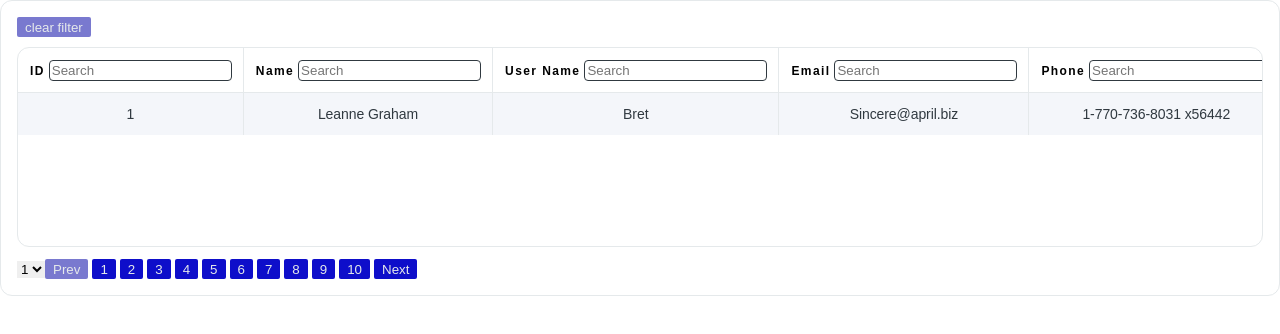
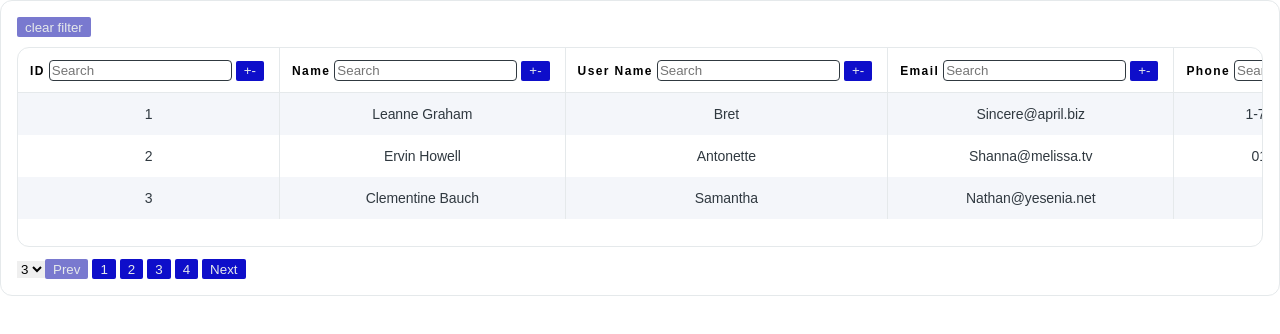
Before and after one commit to NurmatAbdullakh/table-ts, a React (Vite) app: page / in a window 1280 px wide. Shown: the top 334 px of the page. Built offline with nearby package versions, Linux system fonts and the light colour scheme.

Commit message:
fead : add sorting for all Columns

```diff
--- a/src/App.tsx
+++ b/src/App.tsx
@@ -19,7 +19,10 @@ export const App = () => {
     clearFilter,
     getInputValue,
     filterDataByFilterValue,
-    isClearButtonDisabled
+    isClearButtonDisabled,
+    onSortBtnClick,
+    sortConfig,
+    sortData
   } = useAppProps()
 
   const {
@@ -65,6 +68,18 @@ export const App = () => {
                           }))
                         }
                       />
+                      <Button
+                        onClick={() => onSortBtnClick(column.key)}
+                      >
+                        {
+                          (
+                            (column.key === sortConfig.columnKey) && sortConfig.type === "ASC") ?
+                            "+"
+                            : ((column.key === sortConfig.columnKey) && sortConfig.type === "DSC") ?
+                              "-"
+                              : "+-"
+                        }
+                      </Button>
                     </div>
                   </Table.Th>
                 );
@@ -73,7 +88,7 @@ export const App = () => {
           </Table.Head>
           <Table.Body>
             {
-              filterDataByFilterValue(renderingData, filterValues)
+              filterDataByFilterValue(sortData(renderingData), filterValues)
                 .map((row, index) => {
                   return (
                     <Table.Tr
--- a/src/components/pagination/limit.tsx
+++ b/src/components/pagination/limit.tsx
@@ -18,7 +18,7 @@ export const Limit: FC<LimitProps> & { Option: typeof Option } = ({ onChange, ch
     return (
         <select
             onChange={onChange}
-            defaultValue={10}
+            defaultValue={3}
             {...props}
             name="limit"
             id="limit"
--- a/src/use-app-props.tsx
+++ b/src/use-app-props.tsx
@@ -7,20 +7,20 @@ type getInputValue = (columnKey: string, filterValues: [string, unknown][]) => s
 export const useAppProps = () => {
     const users = useAppSelector(state => state.user.users)
     const [filter, setFilter] = useState({})
+    const [sortConfig, setSortConfig] = useState({ type: "", columnKey: "" })
 
-    const [limit, setLimit] = useState(1);
+    const [limit, setLimit] = useState(3);
     const [page, setPage] = useState(1);
 
-    // const filterDataByFilterValue = (data: User[], searchTerm: string) =>
-    //   data.filter(element =>
-    //     Object.values(element)
-    //       .some(value => {
-    //         const formatValue = String(value)?.toLowerCase()?.replace(" ", "")
-    //         const formatSearchTerm = searchTerm?.toLowerCase()?.replace(" ", "")
 
-    //         return formatValue?.includes(formatSearchTerm)
-    //       })
-    //   )
+
+    // FILTER ////////////////////////////////////////////////////////////
+    const filterValues = useMemo(
+        () => Object.entries(filter)
+            .filter(([, value]) => value)
+        ,
+        [filter]
+    )
 
     const filterDataByFilterValue = (data: User[], filterValues: [string, unknown][]) =>
         data
@@ -41,12 +41,51 @@ export const useAppProps = () => {
 
     const isClearButtonDisabled = useMemo(() => !Object.values(filter)?.length, [filter])
 
-    const filterValues = useMemo(
-        () => Object.entries(filter)
-            .filter(([, value]) => value)
-        ,
-        [filter]
-    )
+
+    // SORT /////////////////////////////////////////////////////////////////////////////////////////
+
+    // eslint-disable-next-line @typescript-eslint/no-explicit-any
+    const sortData = (data: any) => {
+        if (+data[0][sortConfig?.columnKey]) {
+            return data?.sort((a: { [x: string]: number; }, b: { [x: string]: number; }) => {
+                switch (sortConfig?.type) {
+                    case "ASC": return a[sortConfig.columnKey] - b[sortConfig.columnKey]
+                    case "DSC": return b[sortConfig.columnKey] - a[sortConfig.columnKey]
+                    default: return
+                }
+            })
+        }
+        return data?.sort((a: { [x: string]: number; }, b: { [x: string]: number; }) => {
+            switch (sortConfig?.type) {
+                case "ASC": return a[sortConfig.columnKey] > b[sortConfig.columnKey] ? 1 : -1
+                case "DSC": return a[sortConfig.columnKey] > b[sortConfig.columnKey] ? -1 : 1
+                default: return
+            }
+        })
+    }
+
+    const onSortBtnClick = (columnKey: string) => {
+        setSortConfig(old => {
+            const newConf = {
+                type: "",
+                columnKey: columnKey
+            }
+
+            switch (old?.type || "") {
+                case "ASC":
+                    newConf.type = "DSC"
+                    break
+                case "DSC":
+                    newConf.type = ""
+                    break
+                default:
+                    newConf.type = "ASC"
+                    break
+            }
+
+            return newConf
+        })
+    }
 
     const getInputValue: getInputValue = (columnKey, filterValues) => {
         const value = filterValues?.find(([valueKey]) => columnKey === valueKey)?.[1] || ""
@@ -109,7 +148,23 @@ export const useAppProps = () => {
         clearFilter,
         getInputValue,
         filterDataByFilterValue,
-        isClearButtonDisabled
+        isClearButtonDisabled,
+        setSortConfig,
+        sortConfig,
+        sortData,
+        onSortBtnClick
     }
 
 }
+
+
+// const filterDataByFilterValue = (data: User[], searchTerm: string) =>
+//   data.filter(element =>
+//     Object.values(element)
+//       .some(value => {
+//         const formatValue = String(value)?.toLowerCase()?.replace(" ", "")
+//         const formatSearchTerm = searchTerm?.toLowerCase()?.replace(" ", "")
+
+//         return formatValue?.includes(formatSearchTerm)
+//       })
+//   )
```
